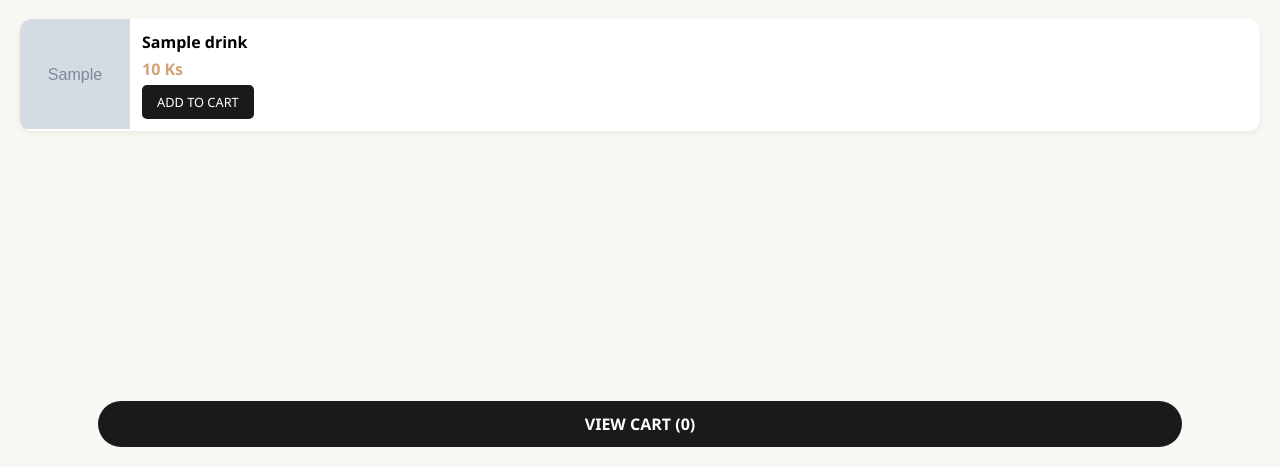
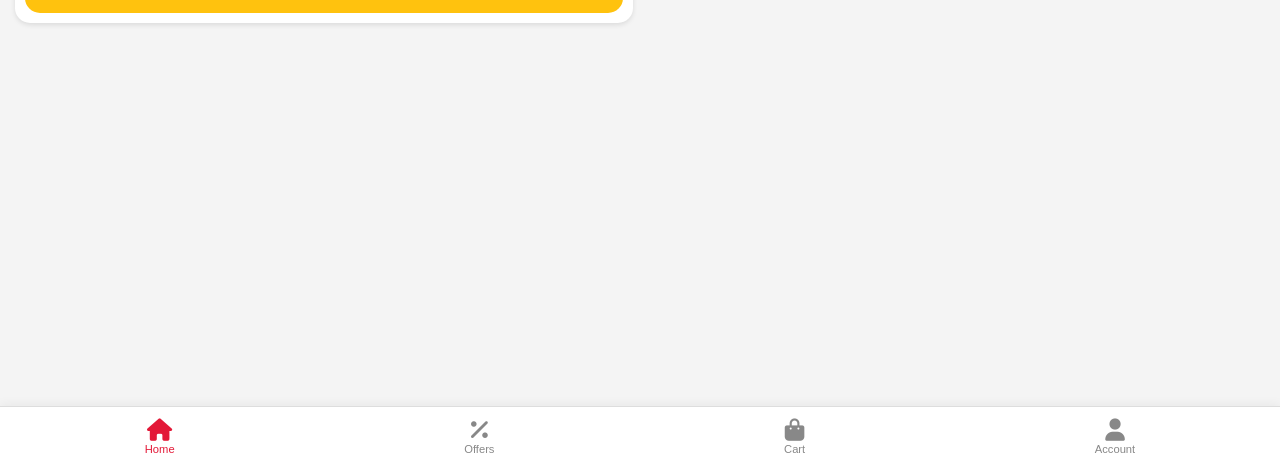
Before and after one commit to roppar22-art/my-drink-shop, a Python web app: template templates/index.html in a window 1280 px wide. Shown: the part 333-800 px from the top of the page. Run offline with Jinja, Linux system fonts and the light colour scheme; the template is opened without the code that fills it: most values are stand-ins (such as "Sample title", 1, 10 or a date in 2020); grey boxes marked "Sample" are stand-in pictures.

Commit message:
Change title and update styles for Hardee's Clone

```diff
--- a/templates/index.html
+++ b/templates/index.html
@@ -2,48 +2,101 @@
 <html>
 <head>
     <meta name="viewport" content="width=device-width, initial-scale=1.0">
-    <title>The Coffee Lab</title>
+    <title>Hardee's Clone</title>
     <link rel="stylesheet" href="https://cdnjs.cloudflare.com/ajax/libs/font-awesome/6.0.0/css/all.min.css">
     <style>
-        :root { --dark: #1a1a1a; --gold: #d4a373; --bg: #f9f7f2; }
-        body { font-family: 'Segoe UI', sans-serif; margin: 0; background: var(--bg); }
-        nav { background: white; padding: 15px 20px; display: flex; justify-content: space-between; align-items: center; sticky: top; z-index: 10; box-shadow: 0 2px 5px rgba(0,0,0,0.1); }
-        .hero { height: 35vh; background: linear-gradient(rgba(0,0,0,0.5), rgba(0,0,0,0.5)), url('https://images.unsplash.com/photo-1495474472287-4d71bcdd2085?w=800'); background-size: cover; display: flex; align-items: center; justify-content: center; color: white; text-align: center; }
-        .menu-grid { padding: 20px; display: grid; grid-template-columns: 1fr; gap: 15px; }
-        .card { background: white; display: flex; border-radius: 12px; overflow: hidden; box-shadow: 0 3px 6px rgba(0,0,0,0.05); }
-        .card img { width: 110px; height: 110px; object-fit: cover; }
-        .info { padding: 12px; flex-grow: 1; }
-        .price { color: var(--gold); font-weight: bold; margin: 5px 0; }
-        .btn { background: var(--dark); color: white; padding: 8px 15px; border-radius: 5px; text-decoration: none; display: inline-block; font-size: 0.8rem; }
-        .cart-float { position: fixed; bottom: 20px; left: 50%; transform: translateX(-50%); background: var(--dark); color: white; padding: 12px 30px; border-radius: 30px; text-decoration: none; font-weight: bold; width: 80%; text-align: center; }
+        :root { --red: #e31837; --yellow: #ffc20e; --black: #1a1a1a; }
+        body { font-family: 'Arial', sans-serif; margin: 0; background: #f4f4f4; padding-bottom: 80px; }
+
+        /* Side Menu Overlay */
+        .overlay { display:none; position:fixed; top:0; left:0; width:100%; height:100%; background:rgba(0,0,0,0.5); z-index:2000; }
+        .sidebar { position:fixed; top:0; left:-280px; width:280px; height:100%; background:white; z-index:2001; transition: 0.3s; padding: 20px; box-sizing: border-box; }
+        .sidebar.active { left: 0; }
+        .sidebar a { display: block; padding: 15px 0; color: var(--black); text-decoration: none; border-bottom: 1px solid #eee; font-weight: bold; }
+
+        /* Header & Search */
+        nav { background: var(--black); padding: 15px; display: flex; align-items: center; gap: 15px; color: white; sticky: top; }
+        .search-bar { flex-grow: 1; background: white; border-radius: 20px; padding: 5px 15px; display: flex; align-items: center; }
+        .search-bar input { border: none; outline: none; width: 100%; padding: 5px; }
+
+        /* Category Slider */
+        .cat-nav { background: white; display: flex; overflow-x: auto; padding: 10px; gap: 15px; border-bottom: 2px solid var(--yellow); }
+        .cat-btn { padding: 8px 20px; background: #eee; border-radius: 20px; text-decoration: none; color: #555; font-size: 0.8rem; font-weight: bold; }
+        .cat-btn.active { background: var(--red); color: white; }
+
+        /* Grid Layout */
+        .menu-grid { padding: 15px; display: grid; grid-template-columns: 1fr 1fr; gap: 15px; }
+        .card { background: white; border-radius: 15px; overflow: hidden; box-shadow: 0 2px 5px rgba(0,0,0,0.1); position: relative; }
+        .card img { width: 100%; height: 120px; object-fit: cover; }
+        .price-tag { color: var(--red); font-weight: bold; margin: 5px 0; }
+        .add-btn { background: var(--yellow); border: none; width: 100%; padding: 10px; font-weight: bold; border-radius: 0 0 15px 15px; cursor: pointer; }
+
+        /* Bottom Nav */
+        .bottom-bar { position: fixed; bottom: 0; width: 100%; background: white; display: flex; justify-content: space-around; padding: 12px 0; border-top: 1px solid #ddd; box-shadow: 0 -2px 10px rgba(0,0,0,0.05); }
+        .nav-link { text-align: center; color: #888; text-decoration: none; font-size: 0.7rem; position: relative; }
+        .nav-link i { display: block; font-size: 1.4rem; margin-bottom: 2px; }
+        .nav-link.active { color: var(--red); }
+        .badge { position: absolute; top: -5px; right: -5px; background: var(--yellow); color: black; border-radius: 50%; padding: 2px 6px; font-size: 0.6rem; }
     </style>
 </head>
 <body>
+
+<div class="overlay" id="overlay" onclick="toggleMenu()"></div>
+<div class="sidebar" id="sidebar">
+    <div style="font-size:1.5rem; margin-bottom:20px;">Welcome!</div>
+    <a href="/track"><i class="fa-solid fa-location-dot"></i> Track Order</a>
+    <a href="#"><i class="fa-solid fa-clock-rotate-left"></i> Order History</a>
+    <a href="#"><i class="fa-solid fa-gear"></i> Settings</a>
+    <a href="/admin?pw=1234" style="color:red;">Admin Access</a>
+</div>
+
 <nav>
-    <a href="/track" style="color:black"><i class="fa-solid fa-bars"></i></a>
-    <div style="font-weight:bold; letter-spacing:1px;">THE COFFEE LAB</div>
-    <a href="/cart" style="color:black"><i class="fa-solid fa-bag-shopping"></i></a>
+    <i class="fa-solid fa-bars" onclick="toggleMenu()" style="cursor:pointer"></i>
+    <div class="search-bar">
+        <i class="fa-solid fa-magnifying-glass" style="color:#888"></i>
+        <input type="text" placeholder="What are you craving?">
+    </div>
 </nav>
 
-<div class="hero">
-    <div><h1>PREMIUM BREW</h1><p>Experience the finest coffee</p></div>
+<div class="cat-nav">
+    <a href="/?category=ALL" class="cat-btn {% if active_cat=='ALL' %}active{% endif %}">ALL</a>
+    <a href="/?category=BURGERS" class="cat-btn {% if active_cat=='BURGERS' %}active{% endif %}">BURGERS</a>
+    <a href="/?category=COFFEE" class="cat-btn {% if active_cat=='COFFEE' %}active{% endif %}">COFFEE</a>
+    <a href="/?category=SHAKES" class="cat-btn {% if active_cat=='SHAKES' %}active{% endif %}">SHAKES</a>
 </div>
 
 <div class="menu-grid">
     {% for d in drinks %}
     <div class="card">
         <img src="{{ d.img }}">
-        <div class="info">
-            <div style="font-weight:bold">{{ d.name }}</div>
-            <div class="price">{{ "{:,}".format(d.price) }} Ks</div>
-            <a href="/add_to_cart/{{ d.id }}" class="btn">ADD TO CART</a>
+        <div style="padding:10px;">
+            <div style="font-weight:bold; font-size:0.9rem;">{{ d.name }}</div>
+            <div class="price-tag">{{ "{:,}".format(d.price) }} Ks</div>
+            <a href="/add_to_cart/{{ d.id }}" style="text-decoration:none">
+                <button class="add-btn">ADD TO CART</button>
+            </a>
         </div>
     </div>
     {% endfor %}
 </div>
 
-<a href="/cart" class="cart-float">
-    VIEW CART ({{ session['cart']|length if session['cart'] else 0 }})
-</a>
+<div class="bottom-bar">
+    <a href="/" class="nav-link active"><i class="fa-solid fa-house"></i>Home</a>
+    <a href="#" class="nav-link"><i class="fa-solid fa-percent"></i>Offers</a>
+    <a href="/cart" class="nav-link">
+        <i class="fa-solid fa-bag-shopping"></i>Cart
+        {% if session['cart'] %}<span class="badge">{{ session['cart']|length }}</span>{% endif %}
+    </a>
+    <a href="/track" class="nav-link"><i class="fa-solid fa-user"></i>Account</a>
+</div>
+
+<script>
+    function toggleMenu() {
+        document.getElementById('sidebar').classList.toggle('active');
+        const overlay = document.getElementById('overlay');
+        overlay.style.display = (overlay.style.display === 'block') ? 'none' : 'block';
+    }
+</script>
+
 </body>
 </html>
```
